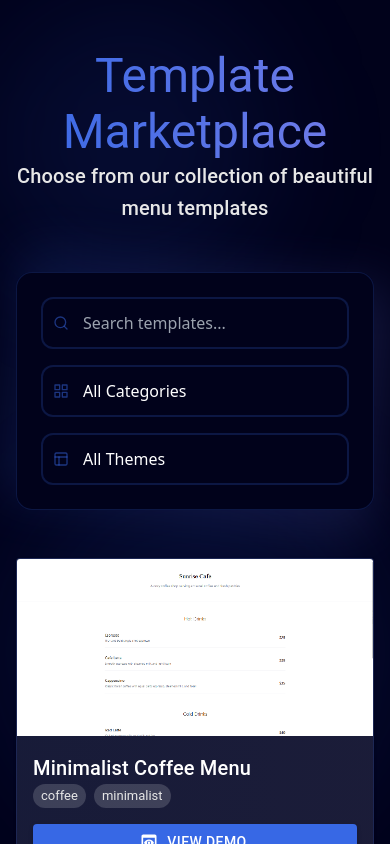
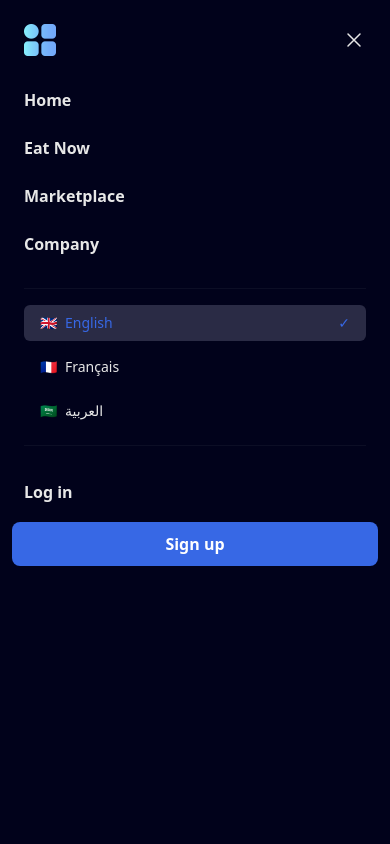
Before and after one commit to mohammed-reda-elakhal/menu_front, a React (Vite) app: page /marketplace in a window 390 px wide. Shown: the top 844 px of the page. Built offline with nearby package versions, Linux system fonts and the light colour scheme.

Commit message:
Refactor Header component and update template configuration for lazy loading

```diff
--- a/src/components/Header.jsx
+++ b/src/components/Header.jsx
@@ -1,69 +1,42 @@
-'use client'
-
-import { useState, Fragment } from 'react'
-import { Dialog, DialogPanel } from '@headlessui/react'
-import { Bars3Icon, XMarkIcon } from '@heroicons/react/24/outline'
-import { useTranslation } from 'react-i18next'
-import { motion, AnimatePresence } from 'framer-motion' // Add this import
-import logo from '../assets/menu.png'
-import { Link } from 'react-router-dom'
-import { Menu, Transition } from '@headlessui/react'
-import { ChevronDownIcon } from '@heroicons/react/20/solid'
+import { useState, Fragment } from 'react';
+import { Dialog } from '@headlessui/react';
+import { Bars3Icon, XMarkIcon } from '@heroicons/react/24/outline';
+import { useTranslation } from 'react-i18next';
+import { Link } from 'react-router-dom';
+import { Menu, Transition } from '@headlessui/react';
+import { ChevronDownIcon } from '@heroicons/react/20/solid';
+import logo from '../assets/menu.png';
 
 export default function Header() {
+  const languages = [
+    { code: 'en', label: 'English', flag: '🇬🇧' },
+    { code: 'fr', label: 'Français', flag: '🇫🇷' },
+    { code: 'ar', label: 'العربية', flag: '🇸🇦' },
+  ];
 
-
-  const languages = [
-    {
-      code: 'en',
-      label: 'English',
-      flag: '🇬🇧',
-    },
-    {
-      code: 'fr',
-      label: 'Français',
-      flag: '🇫🇷',
-    },
-    {
-      code: 'ar',
-      label: 'العربية',
-      flag: '🇸🇦',
-    },
-  ]
-
-  const [mobileMenuOpen, setMobileMenuOpen] = useState(false)
-  const { t, i18n } = useTranslation()
+  const [mobileMenuOpen, setMobileMenuOpen] = useState(false);
+  const { t, i18n } = useTranslation();
 
   const navigation = [
     { name: t('header.navigation.home'), href: '/' },
     { name: t('header.navigation.eatNow'), href: '#' },
     { name: t('header.navigation.marketplace'), href: '/marketplace' },
     { name: t('header.navigation.company'), href: '#' },
-  ]
+  ];
 
   const changeLanguage = (lng) => {
-    i18n.changeLanguage(lng)
-    // For RTL support
-    document.documentElement.dir = lng === 'ar' ? 'rtl' : 'ltr'
-  }
-
-  // Add click handler for mobile menu items
-  const handleMobileItemClick = (action) => {
-    // Execute the action (navigation, language change, etc)
-    action()
-    // Close the mobile menu
-    setMobileMenuOpen(false)
-  }
+    i18n.changeLanguage(lng);
+    document.documentElement.dir = lng === 'ar' ? 'rtl' : 'ltr';
+  };
 
   return (
     <div className="bg-[#01021b]">
       <header className="absolute inset-x-0 top-0 z-50">
         <nav className="flex items-center justify-between p-6 lg:px-8 bg-[#01021b]/80 backdrop-blur-md">
           <div className="flex lg:flex-1">
-            <a href="#" className="-m-1.5 p-1.5">
-              <span className="sr-only">Your Company</span>
+            <Link to="/" className="-m-1.5 p-1.5">
               <img alt="" src={logo} className="h-10 w-auto" />
-            </a>
+            </Link>
           </div>
 
           <div className="flex lg:hidden">
@@ -72,24 +45,21 @@ export default function Header() {
               onClick={() => setMobileMenuOpen(true)}
               className="-m-2.5 inline-flex items-center justify-center rounded-md p-2.5 text-[#e7e7e7]"
             >
-              <span className="sr-only">Open main menu</span>
               <Bars3Icon className="h-6 w-6" aria-hidden="true" />
             </button>
           </div>
 
           <div className="hidden lg:flex lg:gap-x-12">
-            {navigation.map((item, index) => (
-              <a
+            {navigation.map((item) => (
+              <Link
                 key={item.name}
-                href={item.href}
+                to={item.href}
                 className="text-sm font-semibold text-[#e7e7e7] hover:text-[#3768e5] transition-colors duration-300"
               >
                 {item.name}
-              </a>
+              </Link>
             ))}
           </div>
-
-
 
           <div className="hidden lg:flex lg:flex-1 lg:justify-center items-center space-x-4">
             <Link
@@ -110,8 +80,8 @@ export default function Header() {
             <Menu as="div" className="relative inline-block text-left">
               <div>
                 <Menu.Button className="inline-flex w-full items-center justify-center gap-x-1.5 rounded-md bg-[#1a1b35] px-3 py-2 text-sm text-[#e7e7e7] shadow-sm hover:bg-[#2a2b45] transition-all duration-200">
-                  {languages.find(lang => lang.code === i18n.language)?.flag || '🌐'}
-                  <span className="ml-2">{languages.find(lang => lang.code === i18n.language)?.label || 'Language'}</span>
+                  {languages.find((lang) => lang.code === i18n.language)?.flag || '🌐'}
+                  <span className="ml-2">{languages.find((lang) => lang.code === i18n.language)?.label || 'Language'}</span>
                   <ChevronDownIcon className="-mr-1 h-5 w-5" aria-hidden="true" />
                 </Menu.Button>
               </div>
@@ -152,71 +122,49 @@ export default function Header() {
               </Transition>
             </Menu>
           </div>
-
-
         </nav>
 
-        <AnimatePresence>
-          {mobileMenuOpen && (
         <Dialog
           static
           open={mobileMenuOpen}
           onClose={setMobileMenuOpen}
           className="lg:hidden"
         >
-              <motion.div
-                initial={{ opacity: 0 }}
-                animate={{ opacity: 1 }}
-                exit={{ opacity: 0 }}
-                transition={{ duration: 0.3 }}
-                className="fixed inset-0 z-50 bg-black/30 backdrop-blur-sm"
-              />
-              <motion.div
-                initial={{ x: '100%' }}
-                animate={{ x: 0 }}
-                exit={{ x: '100%' }}
-                transition={{ type: "spring", bounce: 0, duration: 0.4 }}
-                className="fixed inset-y-0 right-0 z-50 w-full overflow-y-auto bg-[#01021b] px-6 py-6 sm:max-w-sm sm:ring-1 sm:ring-gray-900/10"
-              >
+          <div className="fixed inset-0 z-50 bg-black/30 backdrop-blur-sm" />
+          <div className="fixed inset-y-0 right-0 z-50 w-full overflow-y-auto bg-[#01021b] px-6 py-6 sm:max-w-sm sm:ring-1 sm:ring-gray-900/10">
             <div className="flex items-center justify-between">
-                  <a href="#" className="-m-1.5 p-1.5">
-                    <span className="sr-only">Your Company</span>
+              <Link to="/" className="-m-1.5 p-1.5">
                 <img alt="" src={logo} className="h-8 w-auto" />
-                  </a>
-                  <motion.button
-                    whileHover={{ scale: 1.1 }}
-                    whileTap={{ scale: 0.9 }}
+              </Link>
+              <button
                 onClick={() => setMobileMenuOpen(false)}
                 className="-m-2.5 rounded-md p-2.5 text-[#e7e7e7]"
               >
-                    <span className="sr-only">Close menu</span>
                 <XMarkIcon className="h-6 w-6" aria-hidden="true" />
-                  </motion.button>
+              </button>
             </div>
             <div className="mt-6 flow-root">
               <div className="-my-6 divide-y divide-gray-500/10">
                 <div className="space-y-2 py-6">
                   {navigation.map((item) => (
-                        <motion.a
+                    <Link
                       key={item.name}
-                          href={item.href}
-                          whileHover={{ scale: 1.02 }}
-                          whileTap={{ scale: 0.98 }}
-                          onClick={() => handleMobileItemClick(() => {})}
-                          className="-mx-3 block rounded-lg px-3 py-2 text-base font-semibold text-[#e7e7e7]
-                            hover:bg-[#3768e5]/10 hover:text-[#3768e5] transition-colors duration-300"
+                      to={item.href}
+                      onClick={() => setMobileMenuOpen(false)}
+                      className="-mx-3 block rounded-lg px-3 py-2 text-base font-semibold text-[#e7e7e7] hover:bg-[#3768e5]/10 hover:text-[#3768e5] transition-colors duration-300"
                     >
                       {item.name}
-                        </motion.a>
+                    </Link>
                   ))}
                 </div>
                 <div className="flex flex-col gap-2 py-4">
                   {languages.map((language) => (
-                        <motion.button
+                    <button
                       key={language.code}
-                          whileHover={{ scale: 1.02 }}
-                          whileTap={{ scale: 0.98 }}
-                          onClick={() => handleMobileItemClick(() => changeLanguage(language.code))}
+                      onClick={() => {
+                        changeLanguage(language.code);
+                        setMobileMenuOpen(false);
+                      }}
                       className={`flex items-center px-4 py-2 rounded-md text-sm ${
                         i18n.language === language.code
                           ? 'bg-[#2a2b45] text-[#3768e5]'
@@ -225,47 +173,31 @@ export default function Header() {
                     >
                       <span className="mr-2">{language.flag}</span>
                       {language.label}
-                          {i18n.language === language.code && (
-                            <span className="ml-auto">✓</span>
-                          )}
-                        </motion.button>
+                      {i18n.language === language.code && <span className="ml-auto">✓</span>}
+                    </button>
                   ))}
                 </div>
                 <div className="py-6 space-y-2">
-                      <motion.div
-                        whileHover={{ scale: 1.02 }}
-                        whileTap={{ scale: 0.98 }}
-                      >
                   <Link
                     to="/login"
                     onClick={() => setMobileMenuOpen(false)}
-                          className="-mx-3 block rounded-lg px-3 py-2.5 text-base font-semibold text-[#e7e7e7]
-                            hover:bg-[#3768e5]/10 hover:text-[#3768e5] transition-colors duration-300"
+                    className="-mx-3 block rounded-lg px-3 py-2.5 text-base font-semibold text-[#e7e7e7] hover:bg-[#3768e5]/10 hover:text-[#3768e5] transition-colors duration-300"
                   >
                     {t('header.auth.login')}
                   </Link>
-                      </motion.div>
-                      <motion.div
-                        whileHover={{ scale: 1.02 }}
-                        whileTap={{ scale: 0.98 }}
-                      >
                   <Link
                     to="/signup"
                     onClick={() => setMobileMenuOpen(false)}
-                          className="-mx-3 block rounded-lg px-3 py-2.5 text-base font-semibold bg-[#3768e5]
-                            text-white text-center hover:bg-[#757de8] transition-colors duration-300"
+                    className="-mx-3 block rounded-lg px-3 py-2.5 text-base font-semibold bg-[#3768e5] text-white text-center hover:bg-[#757de8] transition-colors duration-300"
                   >
                     {t('header.auth.signup')}
                   </Link>
-                      </motion.div>
                 </div>
               </div>
             </div>
-              </motion.div>
+          </div>
         </Dialog>
-          )}
-        </AnimatePresence>
       </header>
     </div>
-  )
+  );
 }
--- a/src/pages/Marketplace.tsx
+++ b/src/pages/Marketplace.tsx
@@ -22,6 +22,7 @@ import { Link } from 'react-router-dom';
 import PreviewIcon from '@mui/icons-material/Preview';
 import { motion, AnimatePresence } from 'framer-motion';
 import { FiSearch, FiGrid, FiLayout } from 'react-icons/fi';
+import Header from '../components/Header';
 
 // Wrap Card with motion
 const MotionCard = motion(Card);
@@ -41,8 +42,10 @@ const Marketplace: React.FC = () => {
 
   return (
     <div className="min-h-screen bg-secondary1">
-      {/* Background Effects */}
-      <div className="absolute top-0 left-0 w-full h-full overflow-hidden">
+      <Header />
+     <div className="pt-20">
+       {/* Background Effects */}
+       <div className="absolute top-0 left-0 w-full h-full overflow-hidden">
         <div className="absolute top-0 -left-4 w-72 h-72 bg-primary/10 rounded-full blur-[60px]" />
         <div className="absolute bottom-0 right-0 w-96 h-96 bg-primary/10 rounded-full blur-[60px]" />
       </div>
@@ -198,6 +201,7 @@ const Marketplace: React.FC = () => {
           ))}
         </Grid>
       </Container>
+     </div>
     </div>
   );
 };
```
Also changed, not shown: src/config/templates.ts (+5 -8 lines). Lines whose indentation alone changed are shown as unchanged.
